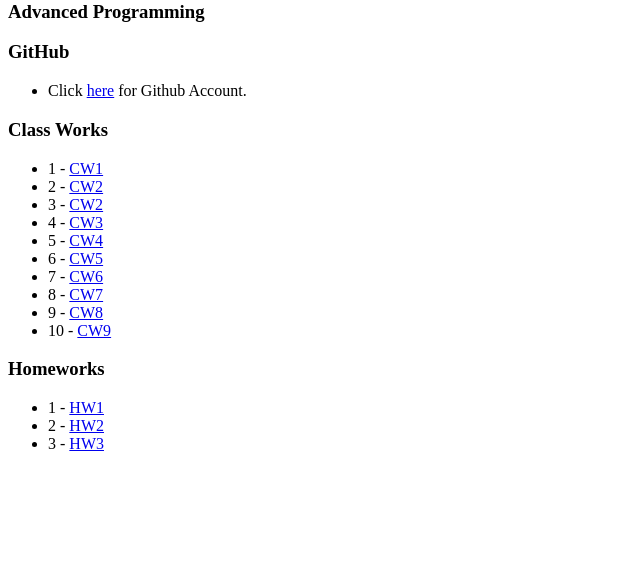
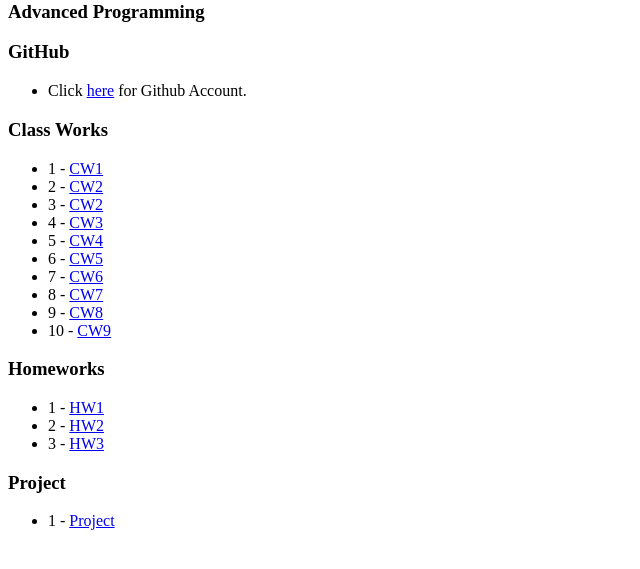
Before and after one commit to emineayranci/FirstRepo, a plain HTML site: page index.html in a window 1280 px wide. Shown: the part 65-634 px from the top of the page, without its empty margins (0-640 px from the left). Drawn offline with Linux system fonts and the light colour scheme; files that its build step writes are made by us from their sources.

Commit message:
Update index.html

```diff
--- a/index.html
+++ b/index.html
@@ -52,7 +52,10 @@
                 <li>2 - <a href="https://emineayranci.github.io/FirstRepo/HW2/Database.html">HW2</a></li>
                 <li>3 - <a href="https://emineayranci.github.io/FirstRepo/HW3/animations.html">HW3</a></li>
              </ul>
-
+            <h3>Project</h3>
+            <ul>
+          <li>1 - <a href="https://emineayranci.github.io/FirstRepo/Emine%20Ayranci%20-%20Bilgi%20Yarismasi/index.html">Project</a></li>
+           </ul>
         </div>
     </div>
 
```
